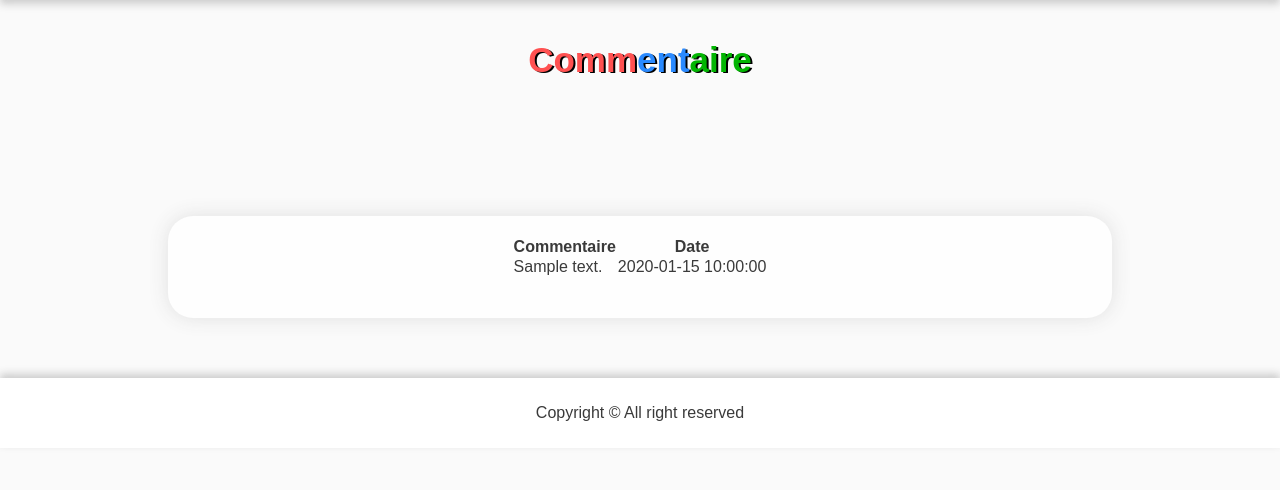
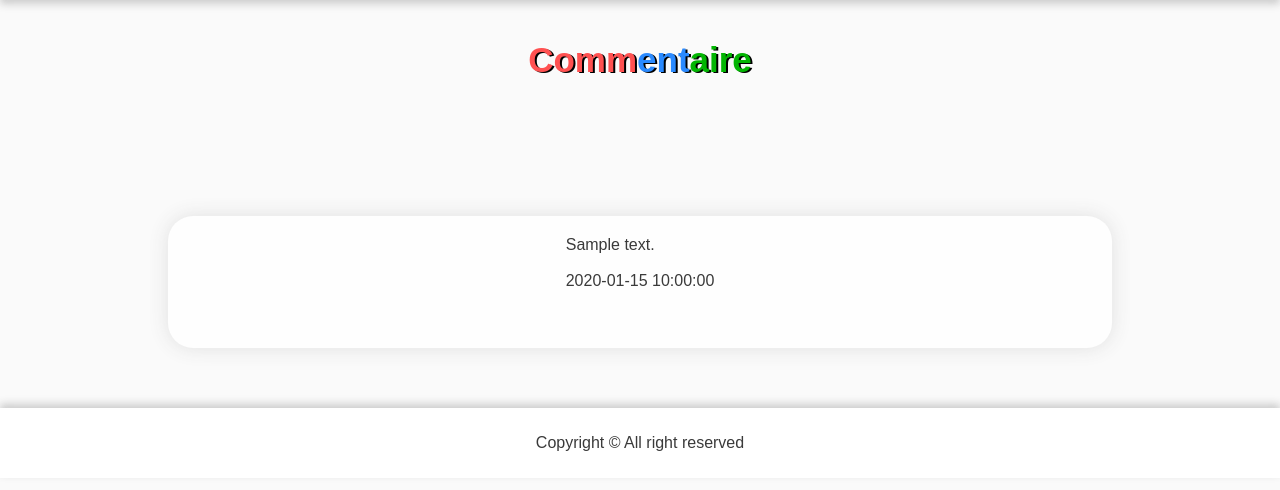
Before and after one commit to samy-benrabah/livre-or, a PHP site: page /livre-or.php in a window 1280 px wide. Shown: the part 70-560 px from the top of the page. Run offline with PHP 8.4, Linux system fonts and the light colour scheme; tables that the repository leaves empty or names only in its code hold one stand-in row (values such as "Sample post"); data that the repository does not hold is empty.

Commit message:
Push livre d'or

```diff
--- a/livre-or.php
+++ b/livre-or.php
@@ -7,6 +7,7 @@ $dbname = "livreor";
 $sql = mysqli_connect($servername, $username, $password, $dbname);
 $query = mysqli_query($sql, 'SELECT commentaire, date FROM `commentaires` ORDER BY date DESC');
 $all_result = mysqli_fetch_all($query);
+$coucou = "";
 
 if (isset($_SESSION['login'])) {
     $coucou = 'Coucou ' . $_SESSION['login'] . ' n\'hésite pas à laisser un commentaire';
@@ -23,7 +24,7 @@ else $deconnecter = '<a href="inscription.php">Inscription</a>
 <head>
     <meta charset="UTF-8">
     <meta name="viewport" content="width=device-width, initial-scale=1.0">
-    <link rel="stylesheet" href="assets/css/style.css">
+    <link rel="stylesheet" href="style.css">
     <title>Manag€uro</title>
 </head>
 
@@ -43,26 +44,19 @@ else $deconnecter = '<a href="inscription.php">Inscription</a>
         <h3 class="h3" style="text-align: center; margin-top: 40px;" id="red">Comm<span id="yellow">ent</span><span id="green">aire</span></h3>
         <a href="commentaire.php"><p style="text-align: center; margin-top: 20px;"><?php echo $coucou ?></p></a>
         <section class="section4">
-            <div class="comment">
-                <table>
-                    <tr>
-                    <th>Commentaire</th>
-                    <th>Date</th>
-                    </tr>
-                    <tbody>
+
+
                 <?php
                 for($i=0;isset($all_result[$i]);$i++){
                     $j=0;
-                    echo "<tr>";
+                    echo "<div class='comment'>";
                     while(isset($all_result[$i][$j])){
-                        echo "<td>" . $all_result[$i][$j] . "</td>";
+                        echo $all_result[$i][$j] . "<br>" .  "<br>" ;
                         $j++;
-                    }echo "</tr>";
+                    }echo "</div>";
                 }
                 ?>
-                    </tbody>
-                </table>
-            </div>
+
         </section>
     </main>
     <footer>
```
